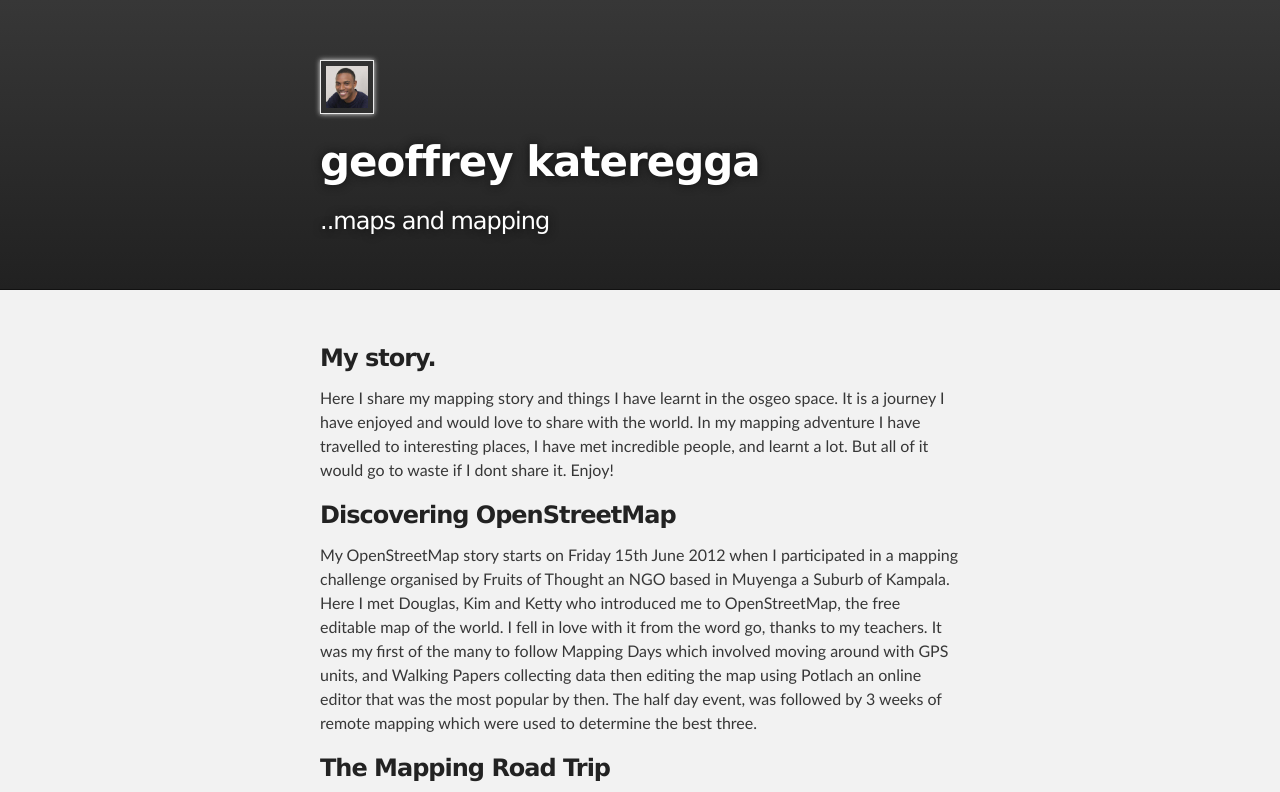
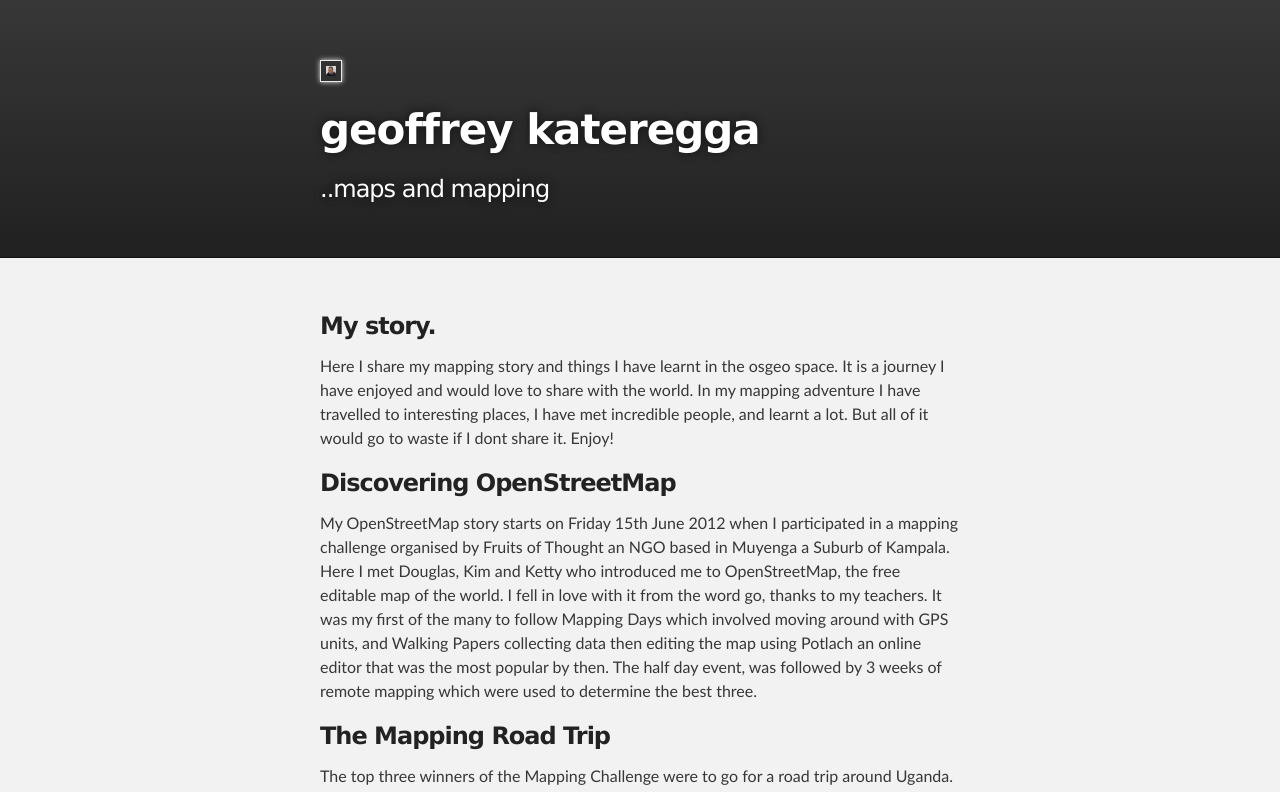
Before and after one commit to kateregga1/kateregga1.github.io, a plain HTML site: page index.html in a window 1280 px wide. Shown: the top 792 px of the page. Drawn offline with Linux system fonts and the light colour scheme.

Commit message:
Update index.html

```diff
--- a/index.html
+++ b/index.html
@@ -17,7 +17,7 @@
     <div id="header_wrap" class="outer">
         <header class="inner">
 
-          <img src="images/jfrek.jpg" alt="Geoffrey Kateregga" height="42" width="42">
+          <img src="images/jfrek.jpg" alt="Geoffrey Kateregga" height="10" width="10">
           <h1 id="project_title">geoffrey kateregga</h1>
           <h2 id="project_tagline">..maps and mapping</h2>
 
```
